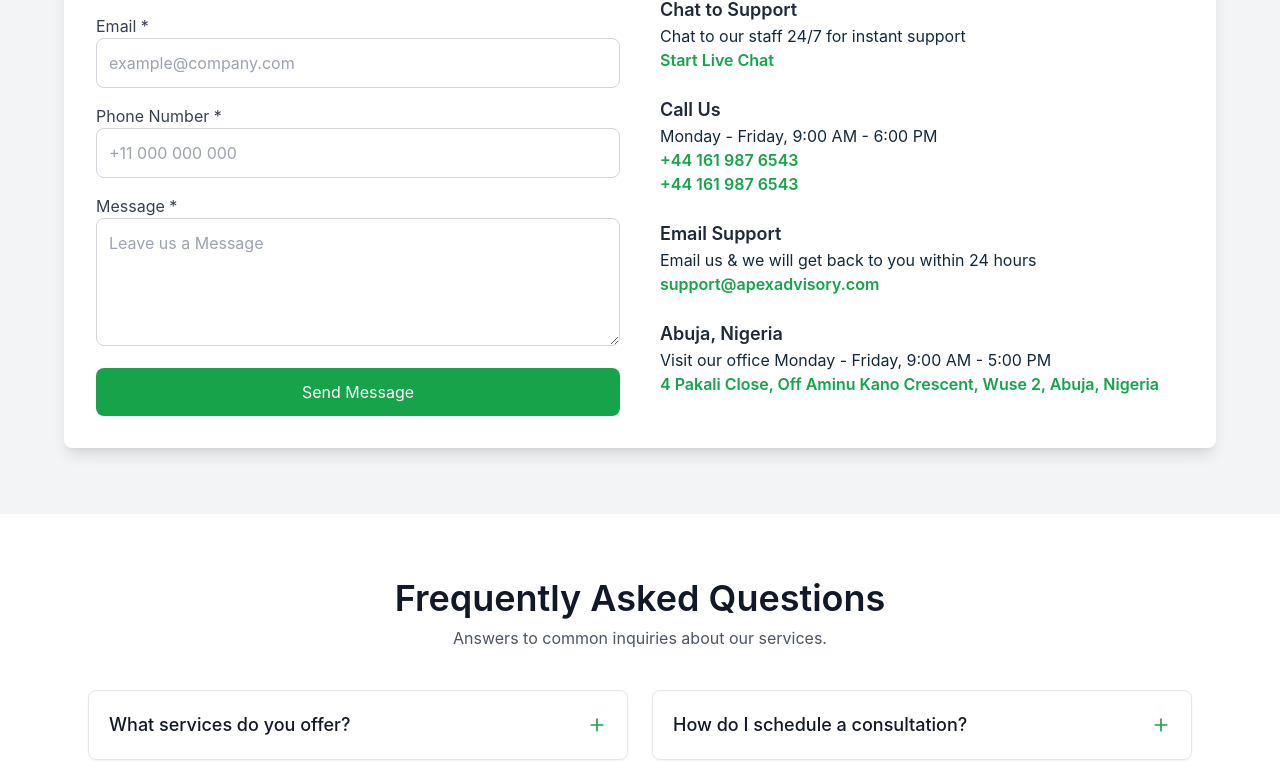
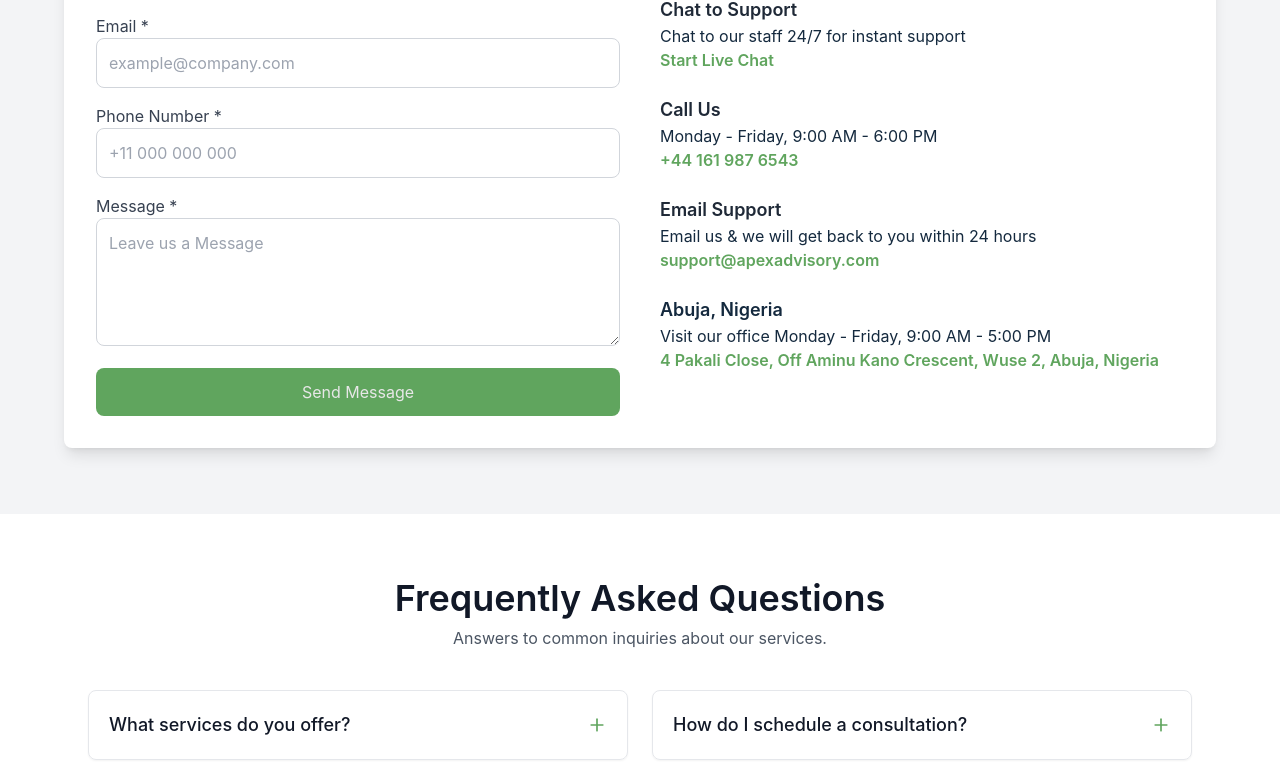
Before and after one commit to Snow-ie/kerberos, a Next.js app: page /contact in a window 1280 px wide. Shown: the part 286-1069 px from the top of the page. Built offline with nearby package versions, Linux system fonts and the light colour scheme.

Commit message:
corrected the color

```diff
--- a/app/contact/components/ContactSupport.js
+++ b/app/contact/components/ContactSupport.js
@@ -60,7 +60,7 @@ const ContactSupport = () => {
                 type="email"
                 placeholder="example@company.com"
                 {...register("email")}
-                className="w-full p-3 border border-gray-300 rounded-lg focus:ring focus:ring-green-200"
+                className="w-full p-3 border border-gray-300 rounded-lg focus:ring focus:ring-primary-focus"
               />
               {errors.email && (
                 <p className="text-red-500 text-sm">{errors.email.message}</p>
@@ -72,7 +72,7 @@ const ContactSupport = () => {
                 type="tel"
                 placeholder="+11 000 000 000"
                 {...register("phone")}
-                className="w-full p-3 border border-gray-300 rounded-lg focus:ring focus:ring-green-200"
+                className="w-full p-3 border border-gray-300 rounded-lg focus:ring focus:ring-primary-focus"
               />
               {errors.phone && (
                 <p className="text-red-500 text-sm">{errors.phone.message}</p>
@@ -83,7 +83,7 @@ const ContactSupport = () => {
               <textarea
                 placeholder="Leave us a Message"
                 {...register("message")}
-                className="w-full p-3 border border-gray-300 rounded-lg h-32 focus:ring focus:ring-green-200"
+                className="w-full p-3 border border-gray-300 rounded-lg h-32 focus:ring focus:ring-primary-focus"
               ></textarea>
               {errors.message && (
                 <p className="text-red-500 text-sm">{errors.message.message}</p>
@@ -92,7 +92,7 @@ const ContactSupport = () => {
             <button
               type="submit"
               disabled={isSubmitting}
-              className="w-full bg-green-600 text-white p-3 rounded-lg hover:bg-green-700 transition disabled:bg-gray-400"
+              className="w-full bg-primary text-white-text p-3 rounded-lg hover:bg-primary-hover transition disabled:bg-gray-400"
             >
               {isSubmitting ? "Sending..." : "Send Message"}
             </button>
@@ -115,7 +115,7 @@ const ContactSupport = () => {
             <p>Chat to our staff 24/7 for instant support</p>
             <a
               href="#"
-              className="text-green-600 font-semibold hover:text-green-800"
+              className="text-primary font-semibold hover:text-primary-hover"
             >
               Start Live Chat
             </a>
@@ -123,8 +123,7 @@ const ContactSupport = () => {
           <div>
             <h3 className="font-semibold text-lg text-gray-800">Call Us</h3>
             <p>Monday - Friday, 9:00 AM - 6:00 PM</p>
-            <p className="font-semibold text-green-600">+44 161 987 6543</p>
-            <p className="font-semibold text-green-600">+44 161 987 6543</p>
+            <p className="font-semibold text-primary">+44 161 987 6543</p>
           </div>
           <div>
             <h3 className="font-semibold text-lg text-gray-800">
@@ -133,17 +132,15 @@ const ContactSupport = () => {
             <p>Email us & we will get back to you within 24 hours</p>
             <a
               href="mailto:support@apexadvisory.com"
-              className="text-green-600 font-semibold hover:text-green-800"
+              className="text-primary font-semibold hover:text-primary-hover"
             >
               support@apexadvisory.com
             </a>
           </div>
           <div>
-            <h3 className="font-semibold text-lg text-gray-800">
-              Abuja, Nigeria
-            </h3>
+            <h3 className="font-semibold text-lg text-text">Abuja, Nigeria</h3>
             <p>Visit our office Monday - Friday, 9:00 AM - 5:00 PM</p>
-            <p className="font-semibold text-green-600">
+            <p className="font-semibold text-primary">
               <a href="#">
                 4 Pakali Close, Off Aminu Kano Crescent, Wuse 2, Abuja, Nigeria
               </a>
--- a/app/contact/components/FaqSection.js
+++ b/app/contact/components/FaqSection.js
@@ -29,14 +29,14 @@ const FAQSection = () => {
             className="border border-gray-200 rounded-lg shadow-sm"
           >
             <button
-              className="flex justify-between items-center w-full p-5 text-gray-900 font-medium hover:bg-gray-100 transition-all"
+              className="flex justify-between items-center w-full p-5 text-gray-900 font-medium hover:bg-white-hover transition-all"
               onClick={() => toggleFAQ(index)}
             >
               <span className="text-lg">{faq.question}</span>
               {openIndex === index ? (
-                <ChevronDown className="w-5 h-5 text-green-600" />
+                <ChevronDown className="w-5 h-5 text-primary" />
               ) : (
-                <Plus className="w-5 h-5 text-green-600" />
+                <Plus className="w-5 h-5 text-primary" />
               )}
             </button>
             {openIndex === index && (
```
